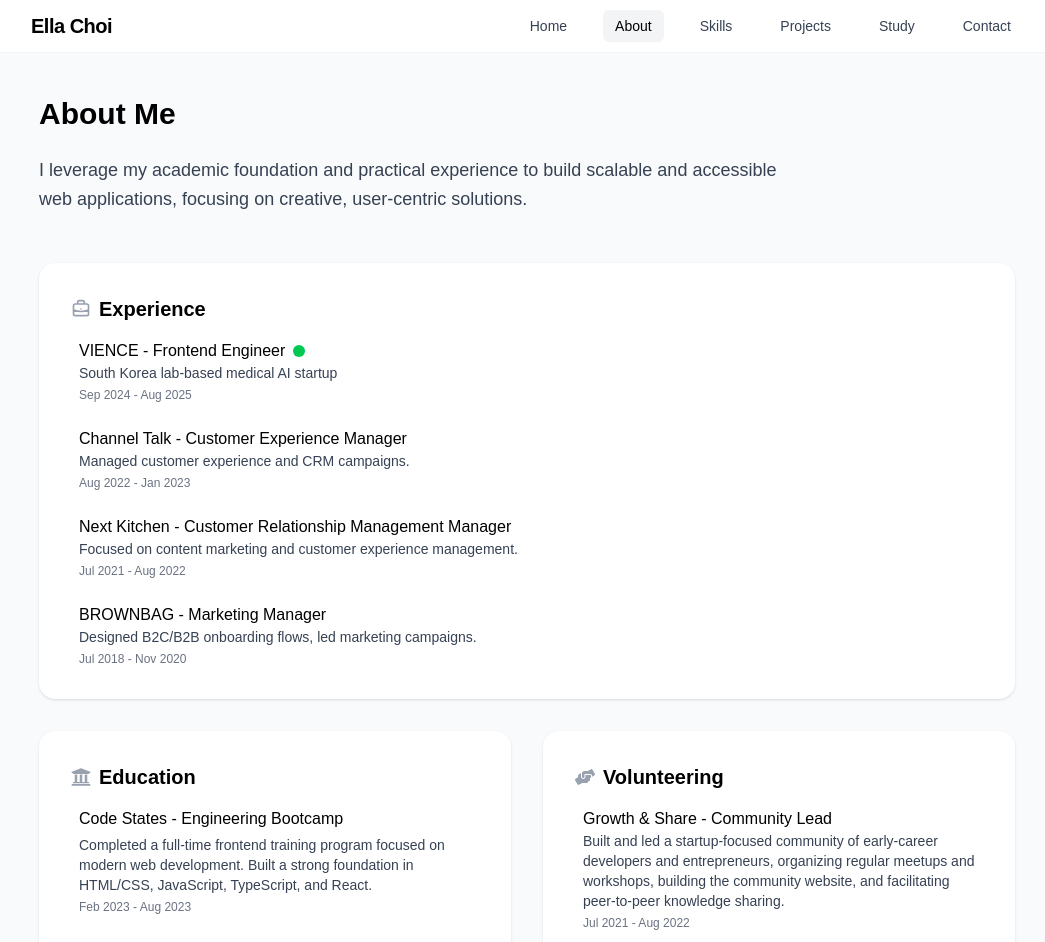
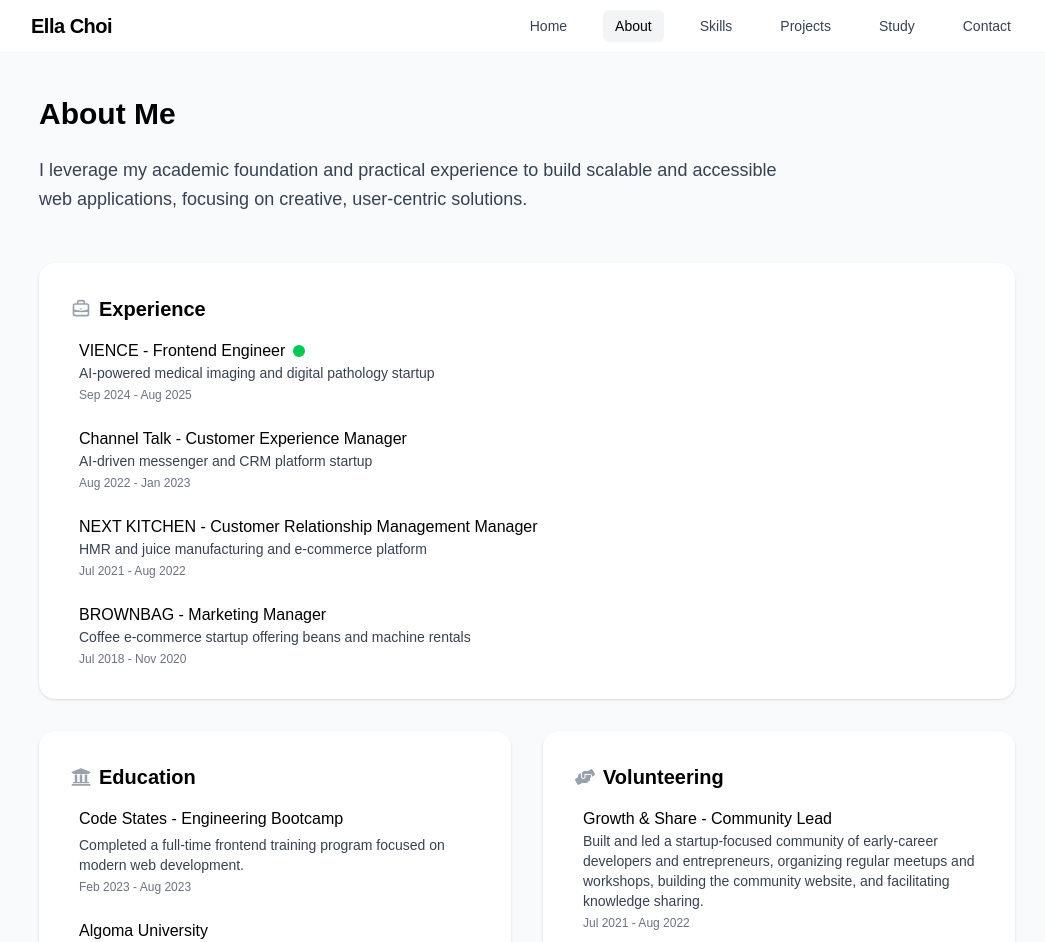
Before and after one commit to ella-yschoi/ella-yschoi.github.io, a Next.js app: page /about in a window 1280 px wide. Shown: the top 942 px of the page, without its empty margins (113-1158 px from the left). Built offline with nearby package versions, Linux system fonts and the light colour scheme.

Commit message:
docs: Update experience and volunteering sections in AboutPage for clarity and consistency

```diff
--- a/src/app/about/page.tsx
+++ b/src/app/about/page.tsx
@@ -1,12 +1,40 @@
 import { FaHandsHelping, FaUniversity } from 'react-icons/fa';
 import { HiOutlineBriefcase } from 'react-icons/hi';
 import { calculateDuration } from '@/utils/dateUtils';
+
+const experience = [
+  {
+    company: 'VIENCE',
+    role: 'Frontend Engineer',
+    period: 'Sep 2024 - Aug 2025',
+    startDate: '2024-09-01',
+    description: 'AI-powered medical imaging and digital pathology startup',
+  },
+  {
+    company: 'Channel Talk',
+    role: 'Customer Experience Manager',
+    period: 'Aug 2022 - Jan 2023',
+    description: 'AI-driven messenger and CRM platform startup',
+  },
+  {
+    company: 'NEXT KITCHEN',
+    role: 'Customer Relationship Management Manager',
+    period: 'Jul 2021 - Aug 2022',
+    description: 'HMR and juice manufacturing and e-commerce platform',
+  },
+  {
+    company: 'BROWNBAG',
+    role: 'Marketing Manager',
+    period: 'Jul 2018 - Nov 2020',
+    description: 'Coffee e-commerce startup offering beans and machine rentals',
+  },
+];
 
 const education = [
   {
     institution: 'Code States - Engineering Bootcamp',
     degree:
-      'Completed a full-time frontend training program focused on modern web development. Built a strong foundation in HTML/CSS, JavaScript, TypeScript, and React.',
+      'Completed a full-time frontend training program focused on modern web development.',
     period: 'Feb 2023 - Aug 2023',
   },
   {
@@ -27,7 +55,7 @@
     role: 'Community Lead',
     period: 'Jul 2021 - Aug 2022',
     description:
-      'Built and led a startup-focused community of early-career developers and entrepreneurs, organizing regular meetups and workshops, building the community website, and facilitating peer-to-peer knowledge sharing.',
+      'Built and led a startup-focused community of early-career developers and entrepreneurs, organizing regular meetups and workshops, building the community website, and facilitating knowledge sharing.',
   },
   {
     organization: 'Algoma University',
@@ -35,35 +63,6 @@
     period: 'Dec 2015 - Apr 2016',
     description:
       'Volunteered to teach Korean to three Canadian students during a study abroad semester in Canada, fostering cultural exchange and improving their conversational skills.',
-  },
-];
-
-const experience = [
-  {
-    company: 'VIENCE',
-    role: 'Frontend Engineer',
-    period: 'Sep 2024 - Aug 2025',
-    startDate: '2024-09-01',
-    description: 'South Korea lab-based medical AI startup',
-  },
-  {
-    company: 'Channel Talk',
-    role: 'Customer Experience Manager',
-    period: 'Aug 2022 - Jan 2023',
-    description: 'Managed customer experience and CRM campaigns.',
-  },
-  {
-    company: 'Next Kitchen',
-    role: 'Customer Relationship Management Manager',
-    period: 'Jul 2021 - Aug 2022',
-    description:
-      'Focused on content marketing and customer experience management.',
-  },
-  {
-    company: 'BROWNBAG',
-    role: 'Marketing Manager',
-    period: 'Jul 2018 - Nov 2020',
-    description: 'Designed B2C/B2B onboarding flows, led marketing campaigns.',
   },
 ];
 
```
